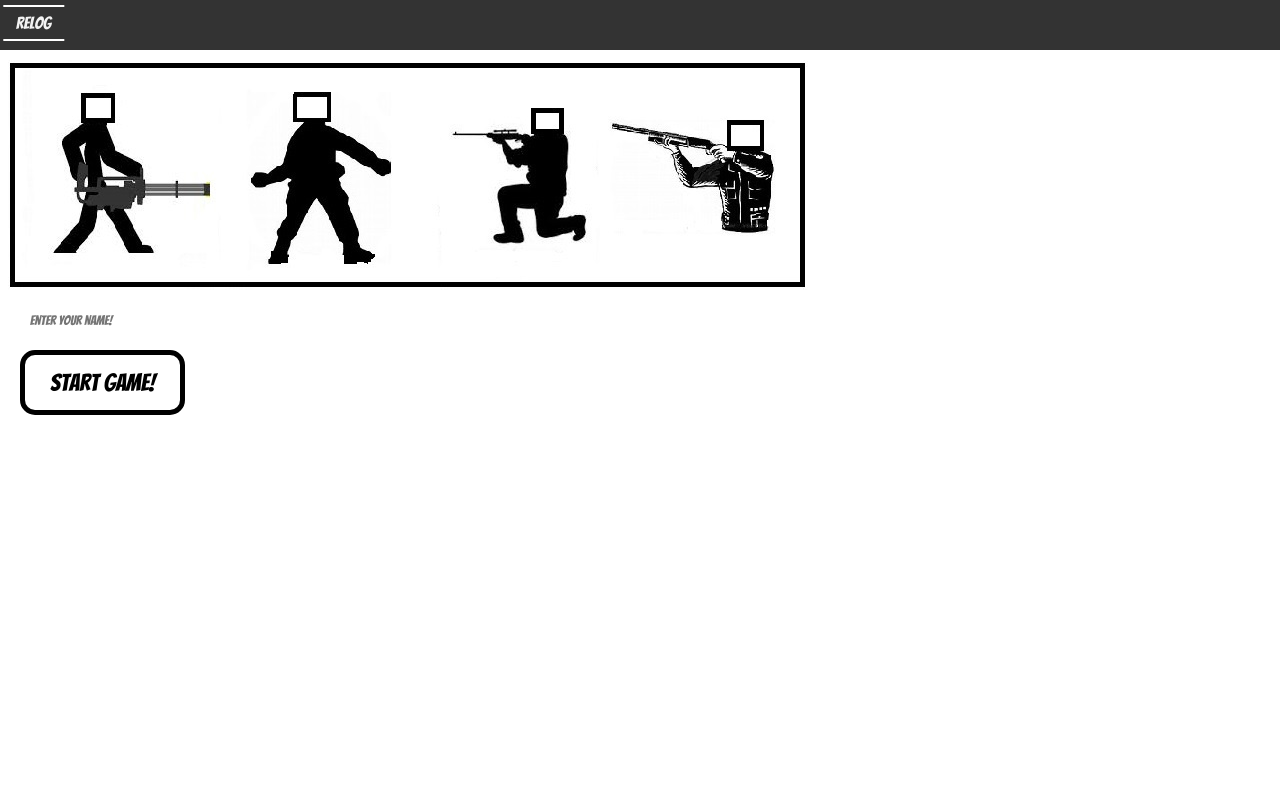
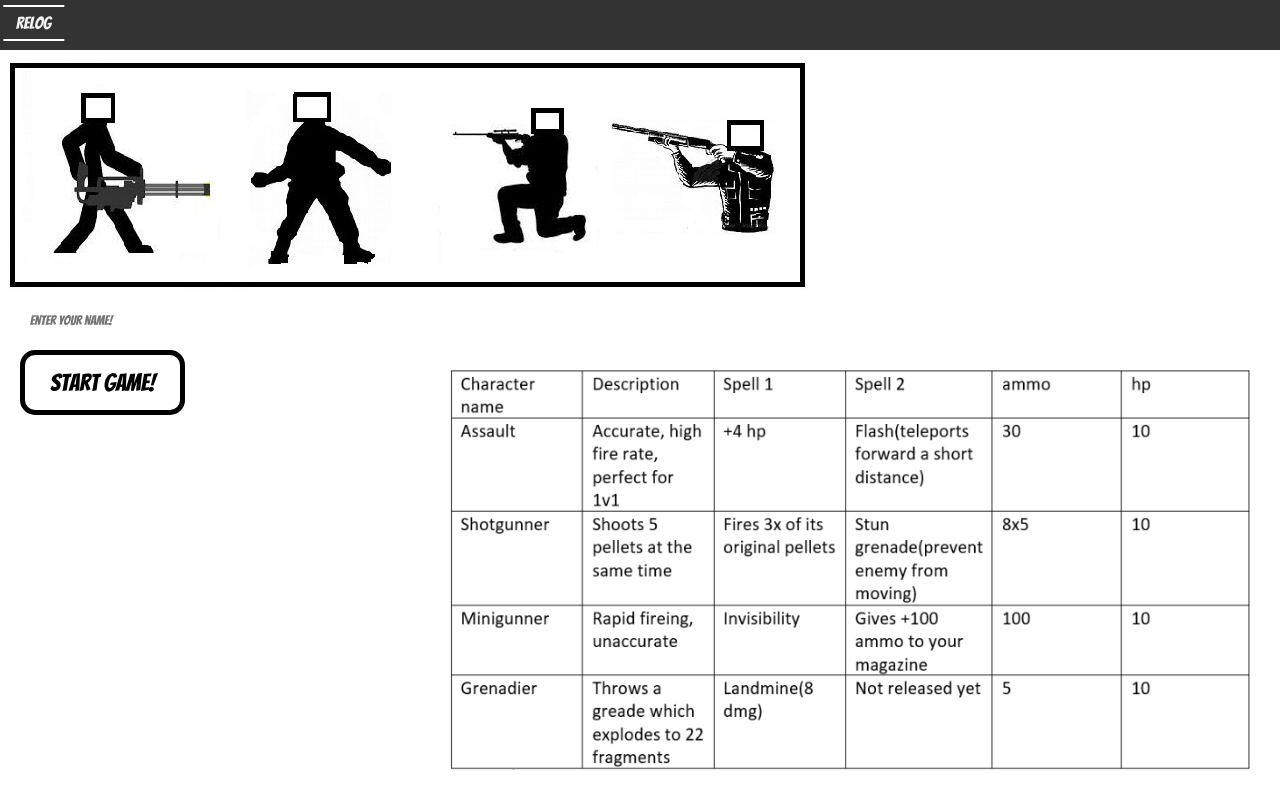
Before and after one commit to sziklamarci/SummerIntershipProject, a website: page TheGame/client/index.html in a window 1280 px wide. Drawn offline with Linux system fonts and the light colour scheme.

Commit message:
Information image about controls added.

```diff
--- a/TheGame/client/MainPage.css
+++ b/TheGame/client/MainPage.css
@@ -1,3 +1,7 @@
+html{
+    cursor: crosshair;
+}
+
 body{
 	margin-top:60px;
     cursor: crosshair;
@@ -222,3 +226,9 @@ body{
     width: 20%;
     list-style-type: none;
 }
+
+#tutorialimg {
+    position: absolute;
+    bottom: 30px;
+    right: 30px;
+}
--- a/TheGame/client/index.html
+++ b/TheGame/client/index.html
@@ -10,6 +10,7 @@
     </div>
 
     <img src="logo.jpg" width="800px" height="230px">
+    <img id ="tutorialimg" src="tutorial.PNG" width="800px" height="400px">
     <input type="text" id="chooseName" placeholder="Enter your name!" maxlength="12">
     <input type="button" id="loginButton" value="Start game!"/>
     <script src="login.js"></script>
```
Also changed, not shown: TheGame/client/tutorial.PNG (added).
